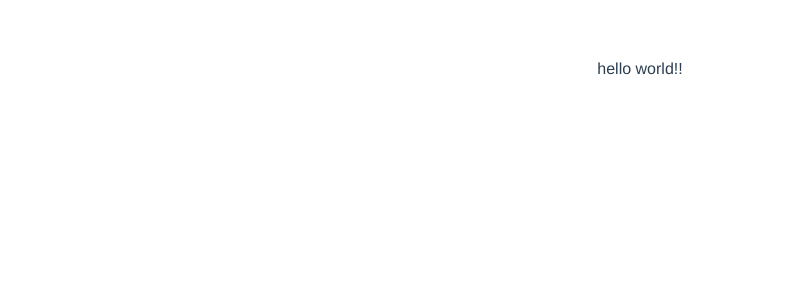
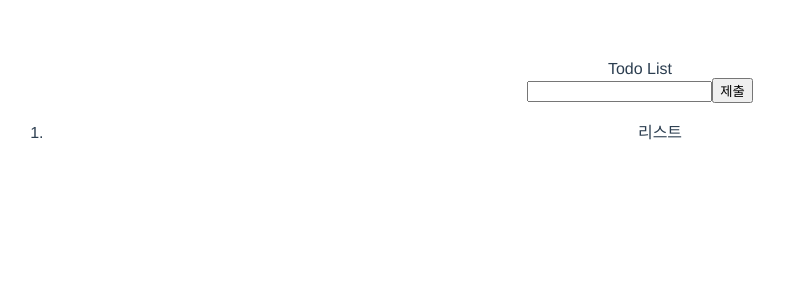
Before and after one commit to CaesiumY/vue-django-stagram, a Vue app in the folder vue-todo/: page / in a window 1280 px wide. Shown: the top 300 px of the page, without its empty margins (0-785 px from the left). Built offline with nearby package versions, Linux system fonts and the light colour scheme.

Commit message:
feat: Add basic html structure

```diff
--- a/vue-todo/src/App.vue
+++ b/vue-todo/src/App.vue
@@ -1,19 +1,22 @@
 <template>
   <div id="app">
-    <!-- <img alt="Vue logo" src="./assets/logo.png">
-    <HelloWorld msg="Welcome to Your Vue.js App"/>-->
-    hello world!!
+    <header>Todo List</header>
+    <section class="input">
+      <input type="text" name id />
+      <input type="button" value="제출" />
+    </section>
+    <section>
+      <ol>
+        <li>리스트</li>
+      </ol>
+    </section>
   </div>
 </template>
 
 <script>
-import HelloWorld from "./components/HelloWorld.vue";
-
 export default {
   name: "app",
-  components: {
-    HelloWorld
-  }
+  components: {}
 };
 </script>
 
```
